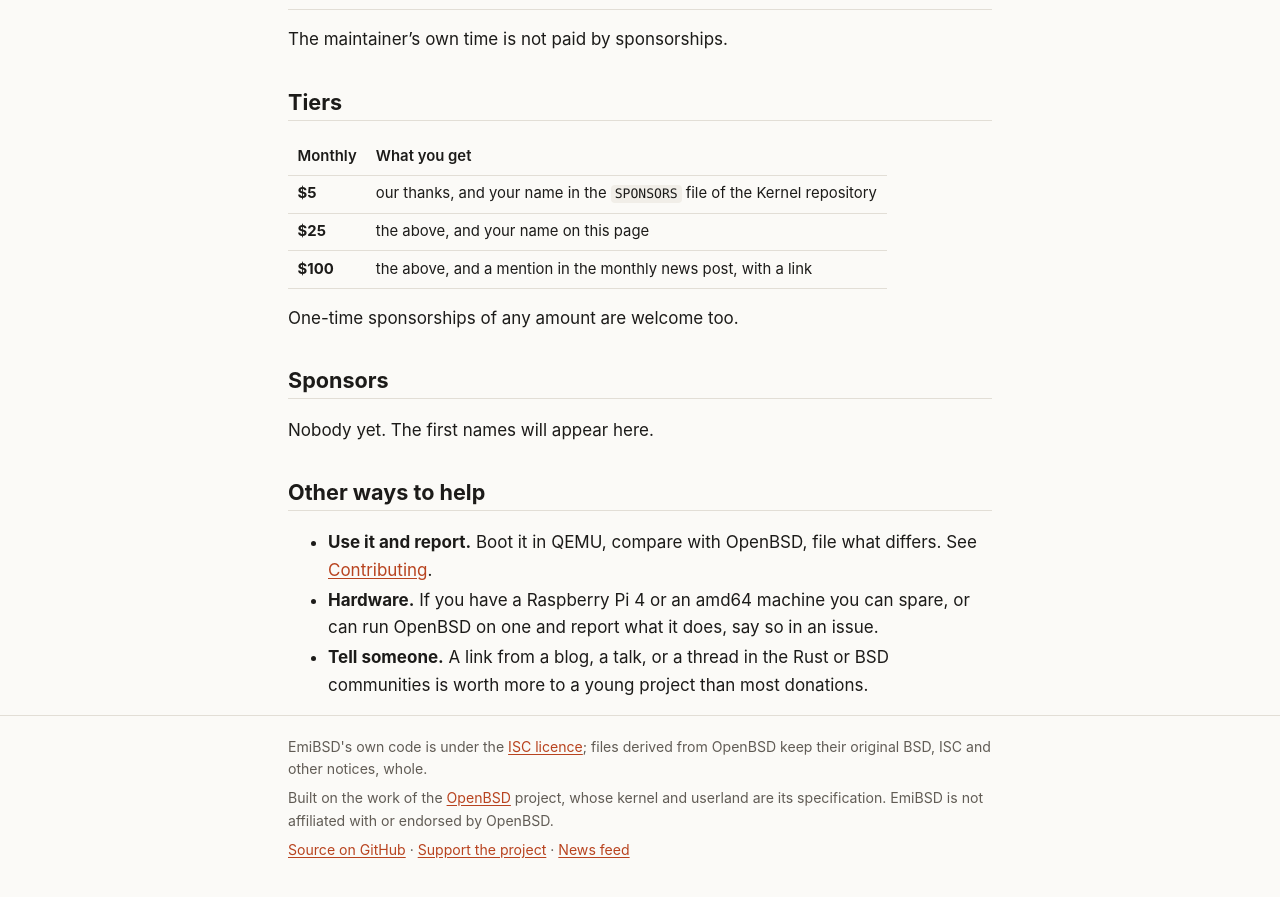
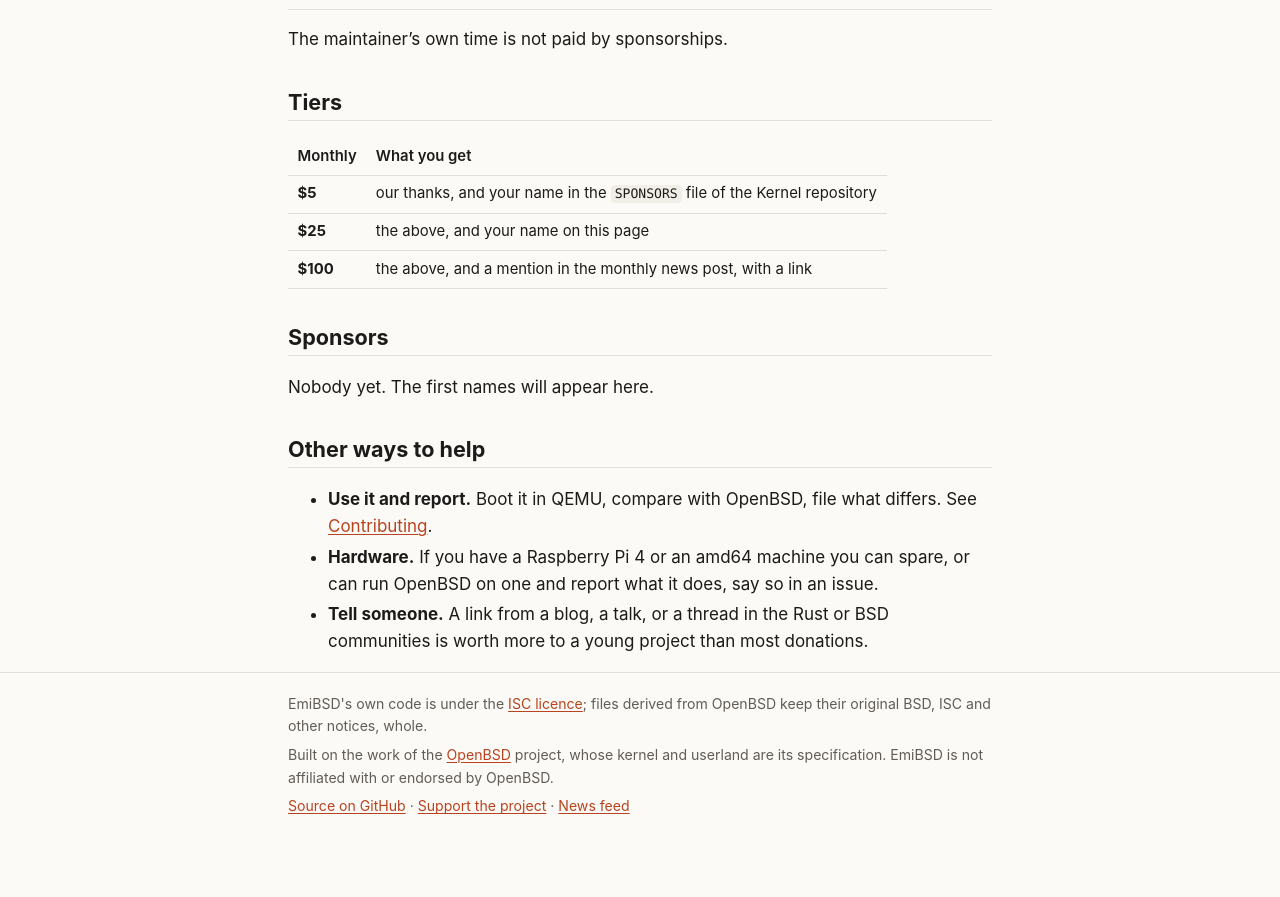
Before and after one commit to EmiBSD/Portal, a Jekyll site: the page built from support.md, in a window 1280 px wide and 900 px high, scrolled down 719 px. Shown: the top 897 px of the window. Built offline with Jekyll 4.4.1, drawn with Linux system fonts in a browser that asks for light colours; after the commit the page ends 1575 px from its top, so only the background shows below that.

Commit message:
site: no one-time sponsorships promised yet
The Sponsors listing has monthly tiers only (5, 25, 100 USD); the page no longer says one-time
sponsorships of any amount are welcome until a one-time tier or custom amounts exist.

Co-Authored-By: Claude Opus 5.5 <noreply@anthropic.com>

```diff
--- a/support.md
+++ b/support.md
@@ -35,8 +35,6 @@ The maintainer's own time is not paid by sponsorships.
 | **$25** | the above, and your name on this page |
 | **$100** | the above, and a mention in the monthly news post, with a link |
 
-One-time sponsorships of any amount are welcome too.
-
 ## Sponsors
 
 Nobody yet. The first names will appear here.
```
